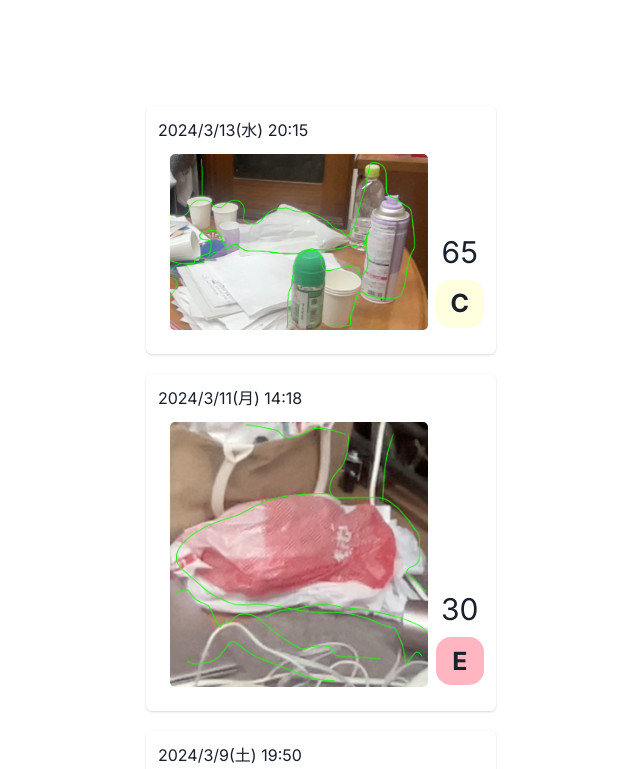
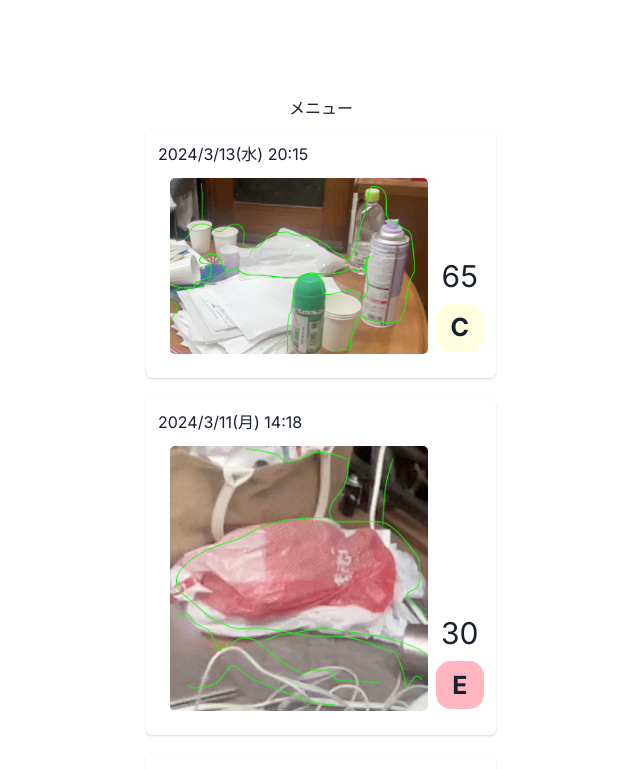
Before and after one commit to Kou-python/Shackathon_202403, a Next.js app in the folder score_room/: page / in a window 1280 px wide. Shown: the top 769 px of the page, without its empty margins (319-959 px from the left). Built offline with nearby package versions, Linux system fonts and the light colour scheme.

Commit message:
メニューバー作り始めた

```diff
--- /dev/null
+++ b/score_room/app/components/menubar.tsx
@@ -0,0 +1,18 @@
+
+import { Menu, MenuButton, MenuList, MenuItem} from "@chakra-ui/react";
+
+function MenuBar(){
+    return(
+        <Menu>
+            <MenuButton>
+                メニュー
+            </MenuButton>
+            <MenuList>
+                <MenuItem>これまでの記録</MenuItem>
+                <MenuItem>新規画像のアップロード</MenuItem>
+            </MenuList>
+        </Menu>
+    )
+}
+
+export default MenuBar;
--- a/score_room/app/page.tsx
+++ b/score_room/app/page.tsx
@@ -1,9 +1,14 @@
 import Rireki from "./rireki";
+import MenuBar from "./components/menubar";
+import { ChakraProvider } from "@chakra-ui/react"
 
 export default function Home() {
   return (
     <main className="flex min-h-screen flex-col items-center justify-between p-24">
-      <Rireki />
+      <ChakraProvider>
+        <MenuBar />
+        <Rireki />
+      </ChakraProvider>
     </main>
   );
 }
--- a/score_room/app/rireki.tsx
+++ b/score_room/app/rireki.tsx
@@ -1,12 +1,11 @@
 import Post from "./components/post"
-import { ChakraProvider } from "@chakra-ui/react"
 
 export default function Rireki(){
     return (
-        <ChakraProvider>
+        <>
             <Post imgpath="/SampleImages/Sample1.png" score={65} date="2024/3/13(水) 20:15"/>
             <Post imgpath="/SampleImages/Sample2.png" score={30} date="2024/3/11(月) 14:18"/>
             <Post imgpath="/SampleImages/Sample3.png" score={50} date="2024/3/9(土) 19:50"/>
-        </ChakraProvider>
+        </>
     )
 }
--- a/score_room/package.json
+++ b/score_room/package.json
@@ -9,13 +9,15 @@
     "lint": "next lint"
   },
   "dependencies": {
+    "@chakra-ui/icons": "^2.1.1",
     "@chakra-ui/react": "^2.8.2",
     "@emotion/react": "^11.11.4",
     "@emotion/styled": "^11.11.0",
     "framer-motion": "^11.0.18",
     "next": "14.1.4",
     "react": "^18",
-    "react-dom": "^18"
+    "react-dom": "^18",
+    "react-icons": "^5.0.1"
   },
   "devDependencies": {
     "@types/node": "20.11.30",
```
Also changed, not shown: 1 other file (tests, documents, lock files or other folders).
